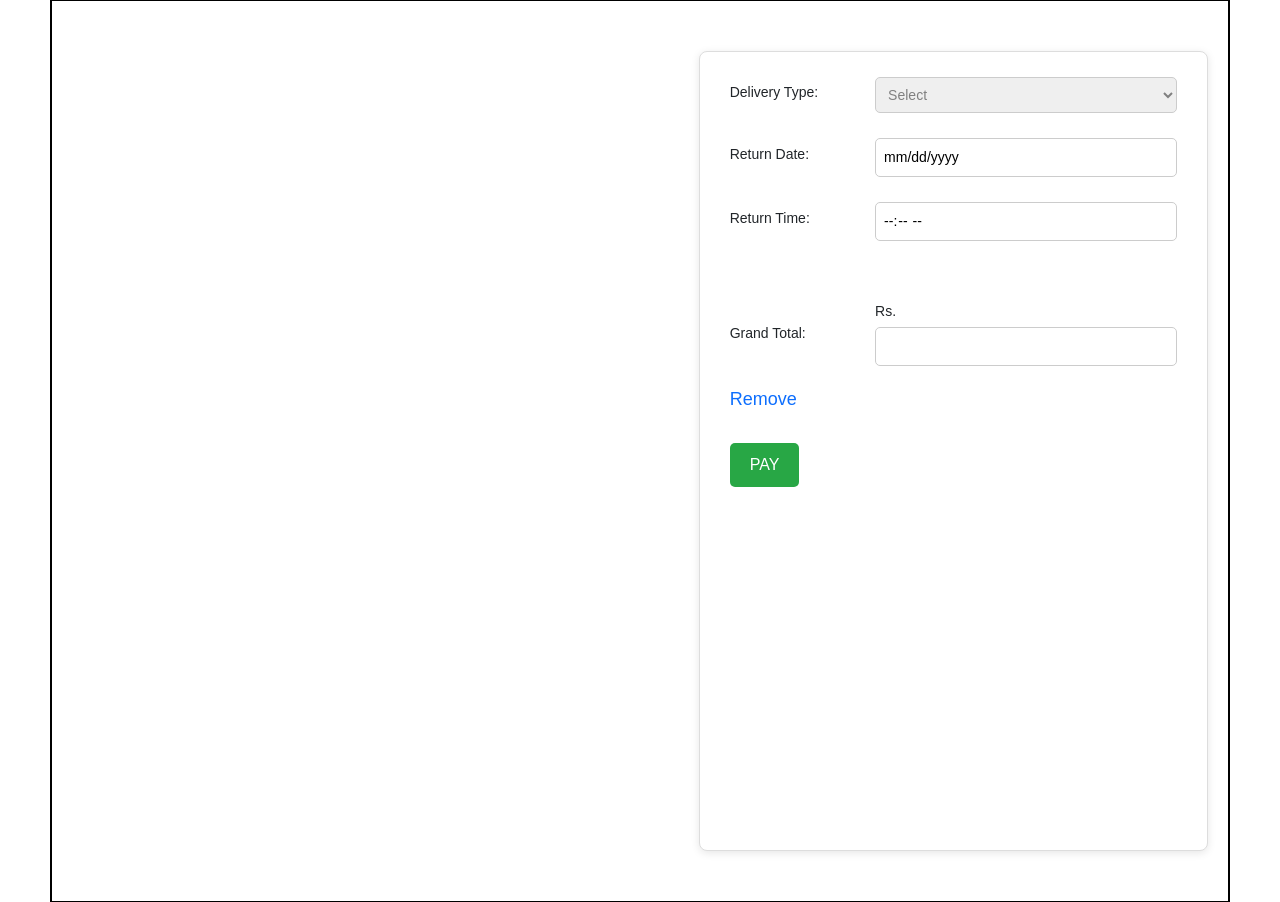
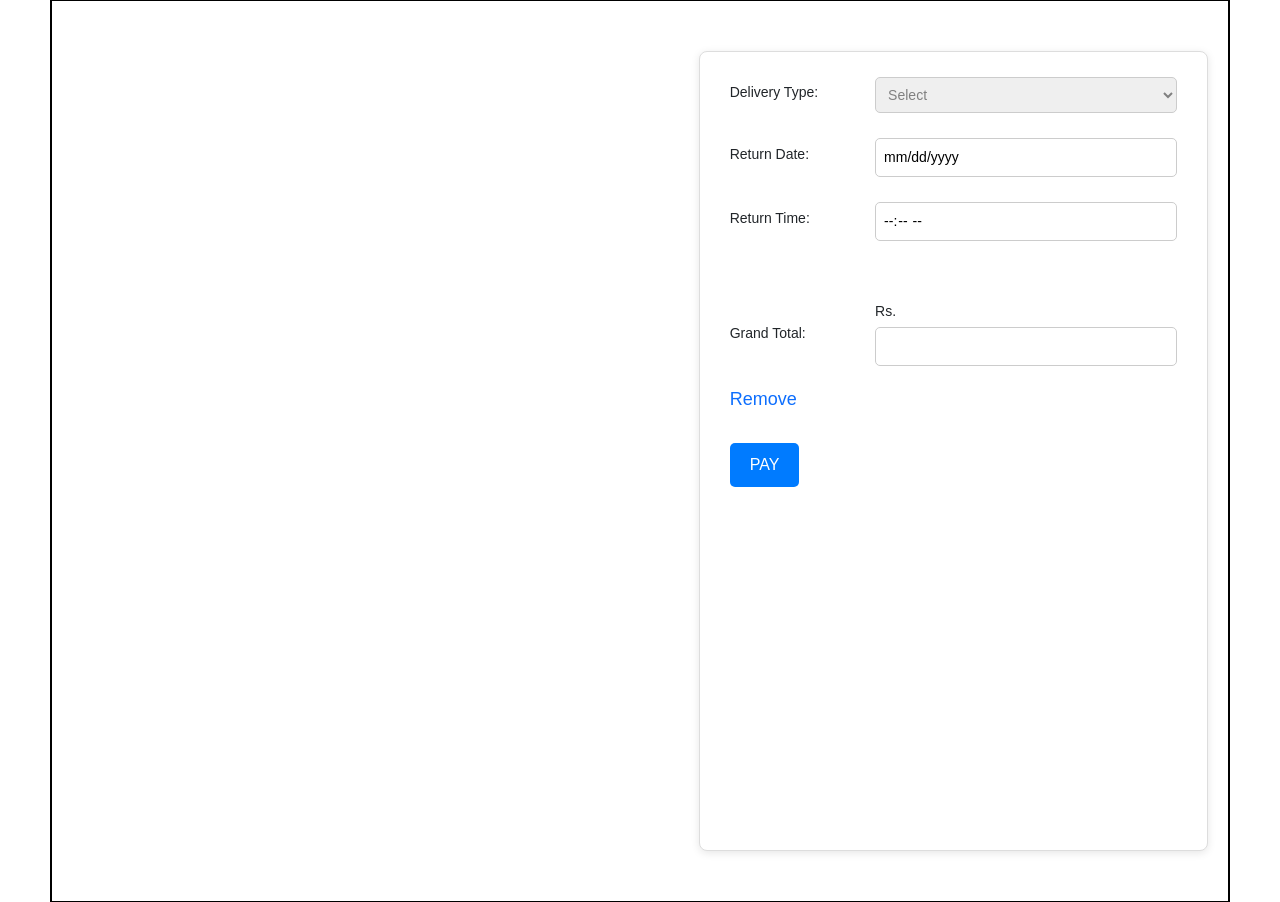
Before and after one commit to rahulkale12/MotoCar_Rentals_Project, a Django app: template MotoCar/App/templates/payment.html in a window 1280 px wide. Shown: the part 148-1050 px from the top of the page. Run offline with Django 5.2, Linux system fonts and the light colour scheme; the template is opened without the code that fills it, so the values that code supplies are empty; some libraries are stand-ins or nearby versions.

Commit message:
button styling

```diff
--- a/MotoCar/static/css/checkout.css
+++ b/MotoCar/static/css/checkout.css
@@ -82,7 +82,7 @@
 }
 
 .form-design button {
-    background-color: #28a745;
+    background-color: #007bff;
     color: white;
     border: none;
     padding: 10px 20px;
@@ -92,7 +92,7 @@
 }
 
 .form-design button:hover {
-    background-color: #218838;
+    background-color: #0056b3;
 }
 
 
```
Also changed, not shown: MotoCar/media/licenceFile/ankush_pic_9vqxOeG.jpg (added), MotoCar/media/licenceFile/rahul PASSPORT SIZE PHOTO_QVgB6zT.png (added), MotoCar/media/licenceFile/rahul's license_306Minz.jpeg (added).
